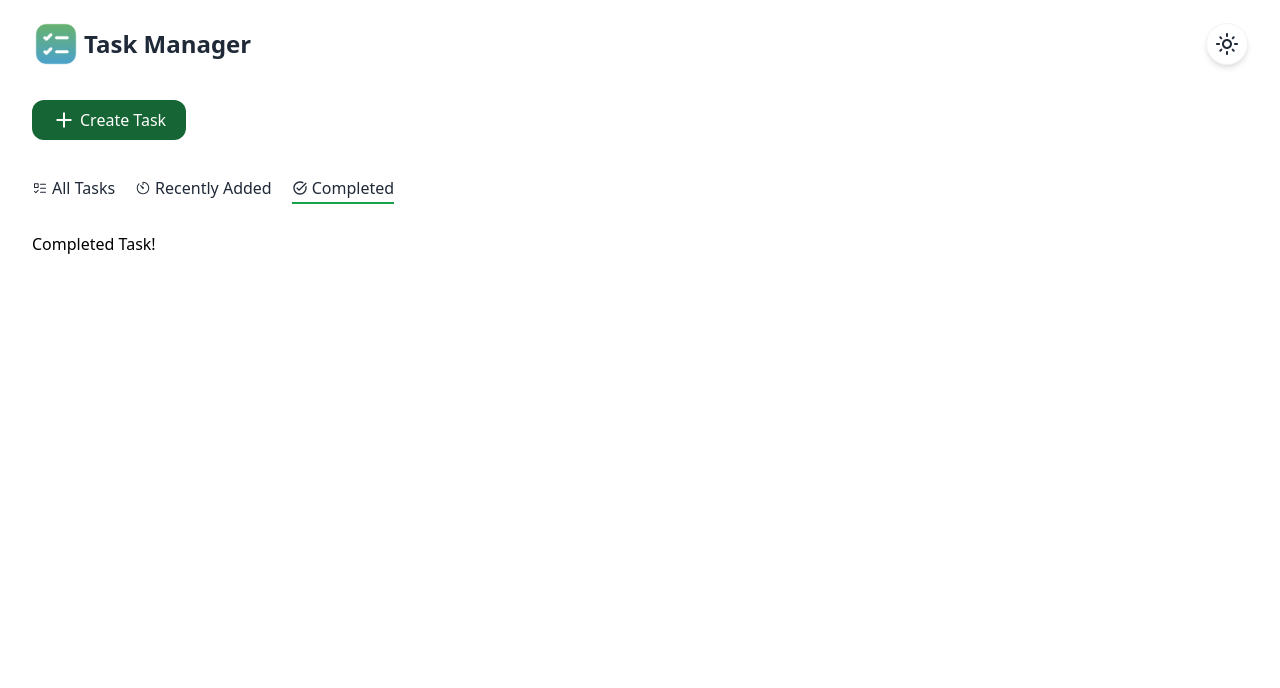
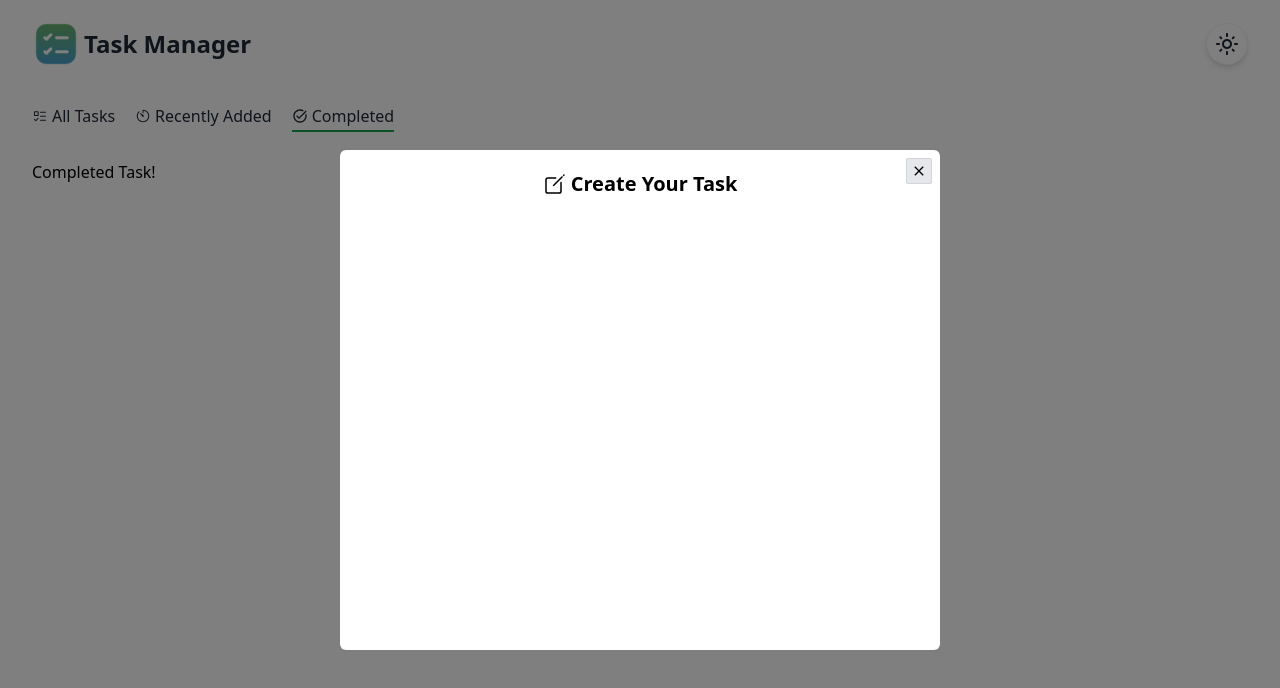
Before and after one commit to juned012/React-Todo-App, a React (Vite) app: page /completed in a window 1280 px wide. Both pictures are taken after a click on the button "Create Task". Shown: the top 688 px of the page. Built offline with nearby package versions, Linux system fonts and the light colour scheme.

Commit message:
Added a task editor

```diff
--- a/src/App.jsx
+++ b/src/App.jsx
@@ -3,8 +3,10 @@ import { BrowserRouter as Router, Routes, Route } from "react-router-dom";
 import RecentPage from "./pages/RecentPage";
 import HomePage from "./pages/HomePage";
 import CompletedPage from "./pages/CompletedPage";
+import { TodoProvider } from "./context/TodoProvider";
 const App = () => {
   return (
+    <TodoProvider>
       <Router>
         <TodoContainer />
         <Routes>
@@ -13,6 +15,7 @@ const App = () => {
           <Route path="/completed" element={<CompletedPage />} />
         </Routes>
       </Router>
+    </TodoProvider>
   );
 };
 
--- a/src/components/Header.jsx
+++ b/src/components/Header.jsx
@@ -1,8 +1,12 @@
+import { useState } from "react";
 import TodoIcon from "../assets/todoIcon.png";
 import DarkModeToggel from "./DarkModeToggel";
 import { IoMdAdd } from "react-icons/io";
+import TodoEditor from "./TodoEditor";
 
 const Header = () => {
+  const [isOpenEditor, setIsOpenEditor] = useState(false);
+
   return (
     <div className="py-5">
       <div className="flex justify-between items-center">
@@ -14,9 +18,16 @@ const Header = () => {
           <DarkModeToggel />
         </div>
       </div>
-      <button className="flex  items-center gap-1 mt-8 bg-green-800 py-2 px-5 rounded-xl cursor-pointer text-white">
-        <IoMdAdd className="text-2xl" /> Create Task
-      </button>
+      {isOpenEditor ? (
+        <TodoEditor setIsOpenEditor={setIsOpenEditor} />
+      ) : (
+        <button
+          onClick={() => setIsOpenEditor(true)}
+          className="flex items-center gap-1 mt-8 bg-green-800 py-2 px-5 rounded-xl cursor-pointer text-white"
+        >
+          <IoMdAdd className="text-2xl" /> Create Task
+        </button>
+      )}
     </div>
   );
 };
--- /dev/null
+++ b/src/components/TodoEditor.jsx
@@ -0,0 +1,25 @@
+import { MdClose } from "react-icons/md";
+import { IoCreateOutline } from "react-icons/io5";
+
+const TodoEditor = ({ setIsOpenEditor }) => {
+  return (
+    <div className="bg-black fixed z-50 flex justify-center items-center bg-opacity-50 inset-0">
+      <div className="w-[600px] h-[500px] p-5 bg-white relative rounded-md">
+        <button
+          className="absolute right-2 top-2 bg-gray-200 p-1 rounded-sm border border-gray-300"
+          onClick={() => setIsOpenEditor(false)}
+        >
+          <MdClose />
+        </button>
+
+        <div>
+          <h1 className="flex items-center justify-center gap-1 text-xl font-semibold">
+            <IoCreateOutline className="text-2xl" /> Create Your Task
+          </h1>
+        </div>
+      </div>
+    </div>
+  );
+};
+
+export default TodoEditor;
--- /dev/null
+++ b/src/context/TodoProvider.jsx
@@ -0,0 +1,7 @@
+import { createContext } from "react";
+
+export const TodoContext = createContext();
+
+export const TodoProvider = ({ children }) => {
+  return <TodoContext.Provider>{children}</TodoContext.Provider>;
+};
```
Lines whose indentation alone changed are shown as unchanged.
